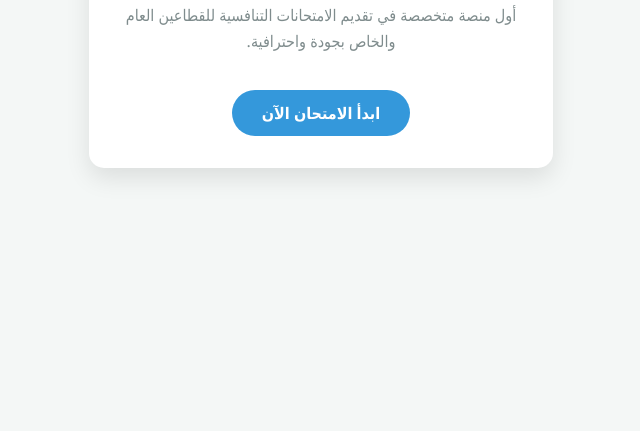
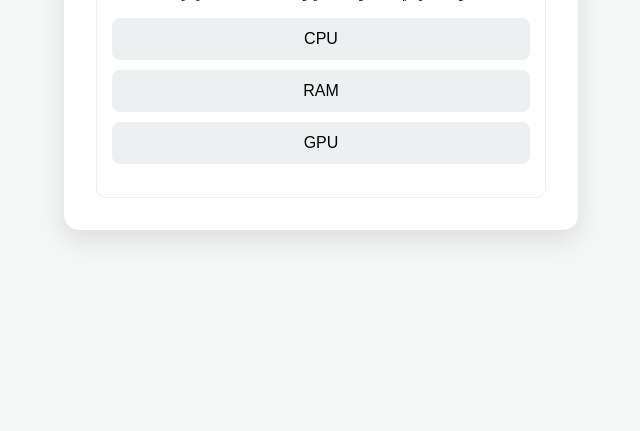
Before and after one commit to hmmam-kalid-sefeen/-, a plain HTML site: page index.html in a window 1280 px wide. Shown: the part 369-800 px from the top of the page, without its empty margins (319-959 px from the left). Drawn offline with Linux system fonts and the light colour scheme.

Commit message:
Update index.html

```diff
--- a/index.html
+++ b/index.html
@@ -5,47 +5,40 @@
     <meta name="viewport" content="width=device-width, initial-scale=1.0">
     <title>منصة الامتحانات التنافسية</title>
     <style>
-        body {
-            font-family: 'Segoe UI', Tahoma, Geneva, Verdana, sans-serif;
-            background-color: #f4f7f6;
-            margin: 0;
-            display: flex;
-            justify-content: center;
-            align-items: center;
-            height: 100vh;
-            text-align: center;
-        }
-        .container {
-            background: white;
-            padding: 2rem;
-            border-radius: 15px;
-            box-shadow: 0 10px 25px rgba(0,0,0,0.1);
-            max-width: 400px;
-            width: 90%;
-        }
-        h1 { color: #2c3e50; font-size: 1.8rem; }
-        p { color: #7f8c8d; line-height: 1.6; }
-        .btn {
-            display: inline-block;
-            margin-top: 20px;
-            padding: 12px 30px;
-            background-color: #3498db;
-            color: white;
-            text-decoration: none;
-            border-radius: 25px;
-            font-weight: bold;
-            transition: background 0.3s;
-        }
-        .btn:hover { background-color: #2980b9; }
+        body { font-family: 'Segoe UI', Tahoma, sans-serif; background-color: #f4f7f6; margin: 0; display: flex; justify-content: center; align-items: center; height: 100vh; text-align: center; }
+        .container { background: white; padding: 2rem; border-radius: 15px; box-shadow: 0 10px 25px rgba(0,0,0,0.1); max-width: 450px; width: 90%; }
+        h1 { color: #2c3e50; margin-bottom: 20px; }
+        .quiz-box { margin-top: 20px; padding: 15px; border: 1px solid #eee; border-radius: 10px; }
+        .option-btn { display: block; width: 100%; margin: 10px 0; padding: 12px; background: #ecf0f1; border: none; border-radius: 8px; cursor: pointer; font-size: 1rem; transition: 0.3s; }
+        .option-btn:hover { background: #3498db; color: white; }
+        #result { margin-top: 15px; font-weight: bold; font-size: 1.1rem; }
     </style>
 </head>
 <body>
 
     <div class="container">
         <h1>منصة الامتحانات التنافسية</h1>
-        <p>أول منصة متخصصة في تقديم الامتحانات التنافسية للقطاعين العام والخاص بجودة واحترافية.</p>
-        <a href="#" class="btn">ابدأ الامتحان الآن</a>
+        <div id="quiz" class="quiz-box">
+            <p id="question">سؤال تجريبي: ما هو اختصار وحدة المعالجة المركزية؟</p>
+            <button class="option-btn" onclick="checkAnswer(true)">CPU</button>
+            <button class="option-btn" onclick="checkAnswer(false)">RAM</button>
+            <button class="option-btn" onclick="checkAnswer(false)">GPU</button>
+            <p id="result"></p>
+        </div>
     </div>
 
+    <script>
+        function checkAnswer(isCorrect) {
+            const res = document.getElementById('result');
+            if(isCorrect) {
+                res.innerHTML = "✅ إجابة صحيحة! أحسنت.";
+                res.style.color = "#27ae60";
+            } else {
+                res.innerHTML = "❌ إجابة خاطئة، حاول مرة أخرى.";
+                res.style.color = "#e74c3c";
+            }
+        }
+    </script>
+
 </body>
-    </html>
+</html>
```
